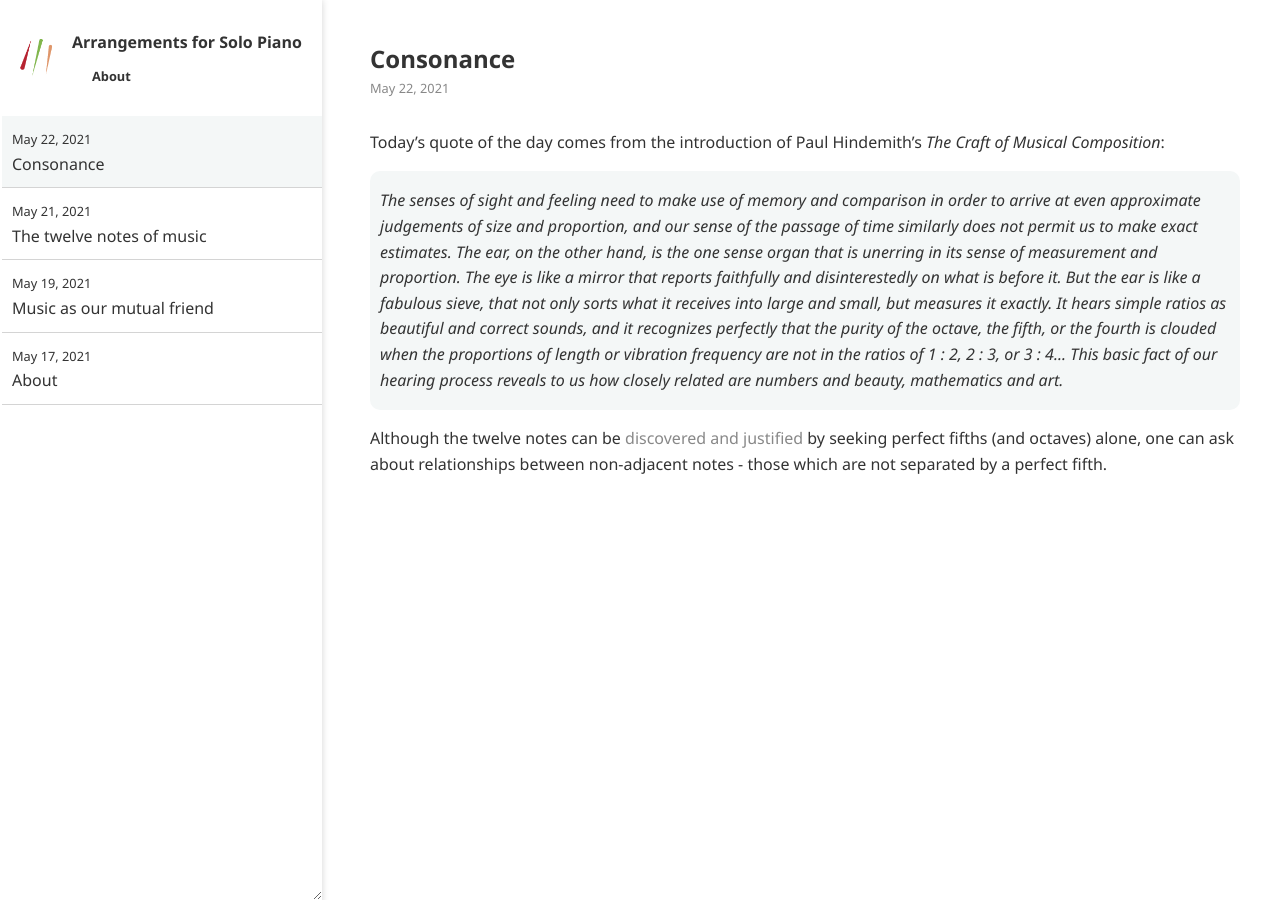
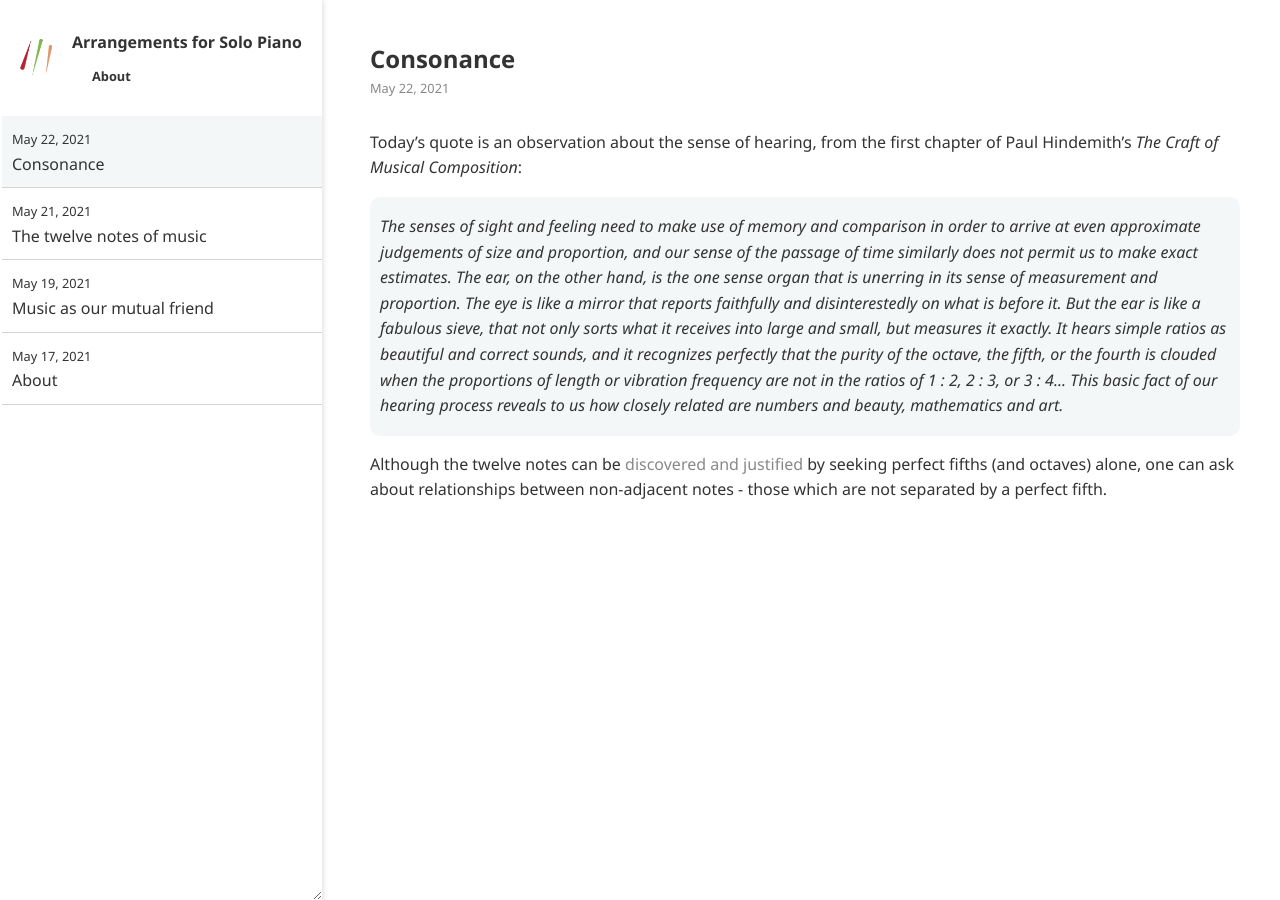
Before and after one commit to ansyblenetwork/arrpiano, a Jekyll site: the page built from _posts/2021-05-22-consonance.md, in a window 1280 px wide. Built offline with Jekyll 4.4.1, drawn with Linux system fonts in a browser that asks for light colours.

Commit message:
Update 2021-05-22-consonance.md

```diff
--- a/_posts/2021-05-22-consonance.md
+++ b/_posts/2021-05-22-consonance.md
@@ -2,7 +2,7 @@
 title: "Consonance"
 ---
 
-Today's quote of the day comes from the introduction of Paul Hindemith's _The Craft of Musical Composition_:
+Today's quote is an observation about the sense of hearing, from the first chapter of Paul Hindemith's _The Craft of Musical Composition_:
 
 <div class="media">
 <p>The senses of sight and feeling need to make use of memory and comparison in order to arrive at even approximate judgements of size and proportion, and our sense of the passage of time similarly does not permit us to make exact estimates. The ear, on the other hand, is the one sense organ that is unerring in its sense of measurement and proportion. The eye is like a mirror that reports faithfully and disinterestedly on what is before it. But the ear is like a fabulous sieve, that not only sorts what it receives into large and small, but measures it exactly. It hears simple ratios as beautiful and correct sounds, and it recognizes perfectly that the purity of the octave, the fifth, or the fourth is clouded when the proportions of length or vibration frequency are not in the ratios of 1 : 2, 2 : 3, or 3 : 4... This basic fact of our hearing process reveals to us how closely related are numbers and beauty, mathematics and art.</p>
```
